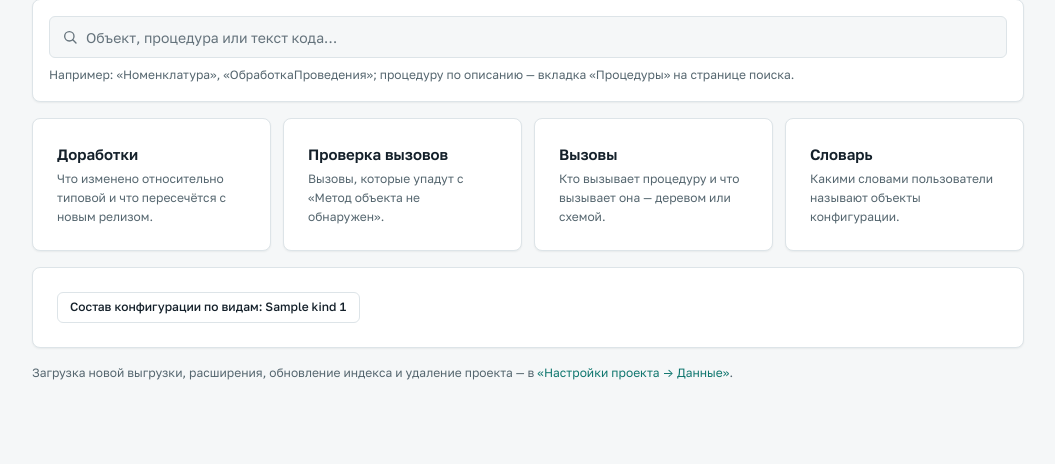
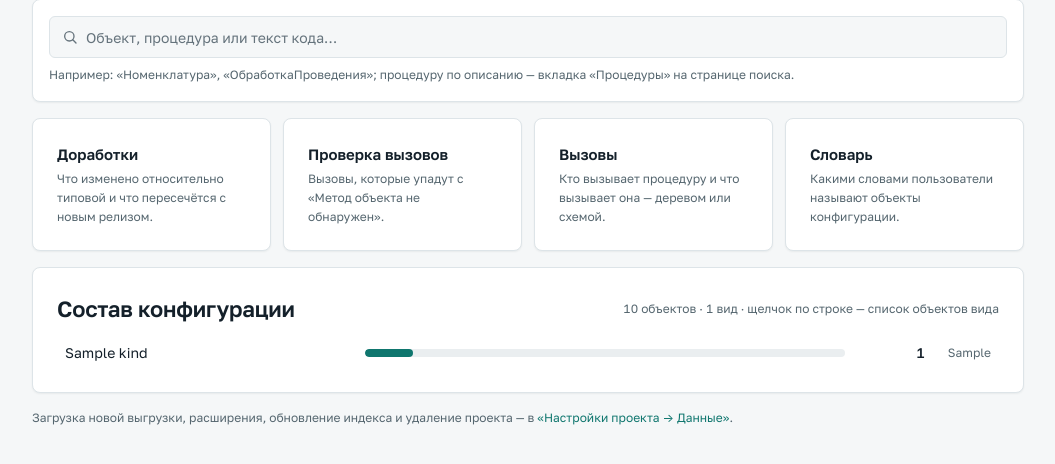
Before and after one commit to amorozov1310/ariadna-mcp, a FastAPI app: template src/web/templates/project_dashboard.html in a window 1280 px wide. Shown: the part 190-654 px from the top of the page, without its empty margins (112-1167 px from the left). Run offline with FastAPI, Linux system fonts and the light colour scheme; the template is opened without the code that fills it: most values are stand-ins (such as "Sample title", 1, 10 or a date in 2020); parts of the project's set-up code (start-up, migrations or seed data) failed here and were passed over.

Commit message:
«Обзор»: «Состав конфигурации» — раздел с заголовком, шесть видов видны сразу
Вместо строки-плашки со списком видов через точку: заголовок, число
объектов и видов, подсказка «щелчок по строке — список объектов вида»,
шесть крупнейших видов полосками, остальные под «Ещё N видов».

Co-Authored-By: Claude Opus 5.5 <noreply@anthropic.com>

```diff
--- a/src/web/static/style.css
+++ b/src/web/static/style.css
@@ -714,7 +714,7 @@ main:focus { outline: none; }
 .overview-card:hover { text-decoration: none; border-color: var(--accent); }
 .overview-card h3 { margin-bottom: var(--space-1); }
 .overview-card p { margin: 0; font-size: var(--fs-sm); }
-.overview-kinds > summary { cursor: pointer; }
+.overview-kinds .card-header { flex-wrap: wrap; gap: var(--space-2); }
 
 /* Вкладки — ссылки, состояние в адресе. */
 .tabs { display: flex; gap: var(--space-1); border-bottom: 1px solid var(--border); margin-bottom: var(--space-4); flex-wrap: wrap; }
--- a/src/web/templates/project_dashboard.html
+++ b/src/web/templates/project_dashboard.html
@@ -101,15 +101,26 @@
     <span class="kind-share">{{ k.share_str }}</span>
 </a>
 {% endmacro %}
-<details class="card disclosure overview-kinds">
-    <summary>
-        Состав конфигурации по видам:
-        {% for k in kinds_breakdown[:4] %}{{ k.kind }} {{ k.count|num }}{% if not loop.last %} · {% endif %}{% endfor %}{% if kinds_breakdown|length > 4 %} · …{% endif %}
-    </summary>
-    <div class="kinds disclosure-body">
-        {% for k in kinds_breakdown %}{{ kind_row(k) }}{% endfor %}
+<section class="card overview-kinds" aria-labelledby="kinds-title">
+    <div class="card-header">
+        <h2 class="section-title" id="kinds-title">Состав конфигурации</h2>
+        <span class="text-muted" style="font-size:var(--fs-sm)">
+            {{ stats.objects|plural('объект', 'объекта', 'объектов') }} ·
+            {{ kinds_breakdown|length|plural('вид', 'вида', 'видов') }} · щелчок по строке — список объектов вида
+        </span>
     </div>
-</details>
+    <div class="kinds">
+        {% for k in kinds_breakdown[:6] %}{{ kind_row(k) }}{% endfor %}
+    </div>
+    {% if kinds_breakdown|length > 6 %}
+    <details class="disclosure" style="margin-top:var(--space-2)">
+        <summary>Ещё {{ (kinds_breakdown|length - 6)|plural('вид', 'вида', 'видов') }}</summary>
+        <div class="kinds disclosure-body">
+            {% for k in kinds_breakdown[6:] %}{{ kind_row(k) }}{% endfor %}
+        </div>
+    </details>
+    {% endif %}
+</section>
 {% endif %}
 
 {% if can_admin %}
```
Also changed, not shown: tests/test_settings_tabs.py (+7 -0 lines), CHANGELOG.md.
